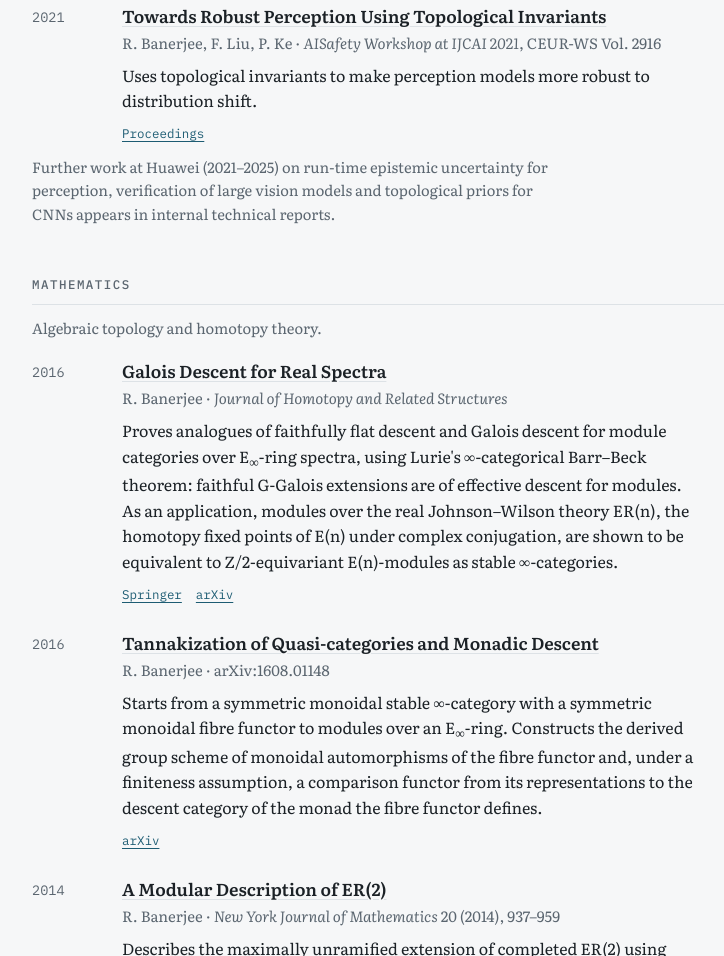
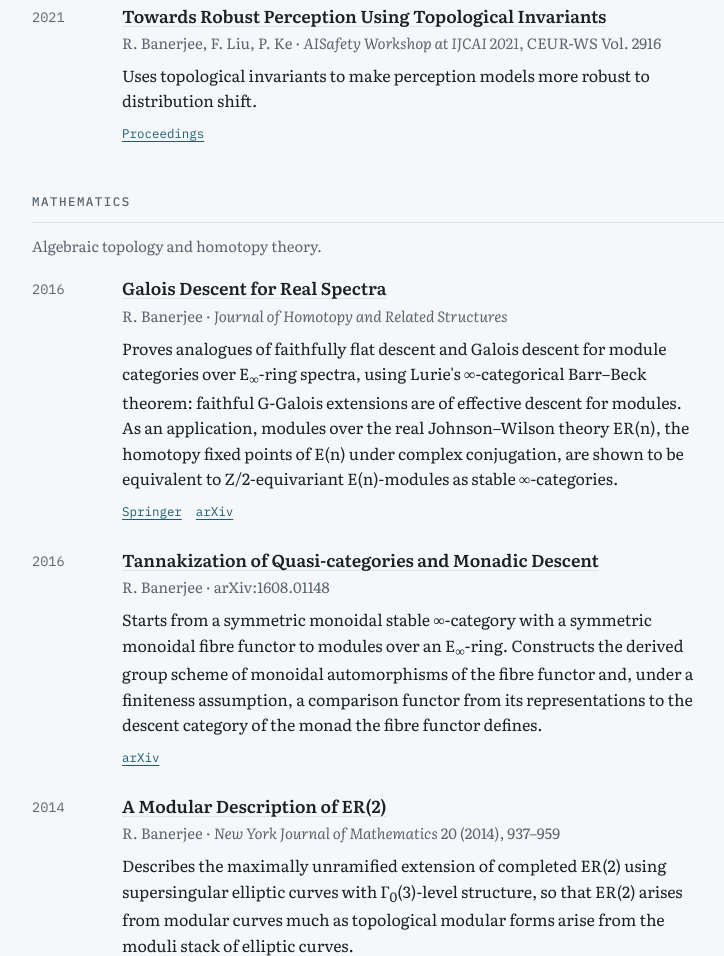
Before and after one commit to romiebanerjee/romiebanerjee.github.io, a plain HTML site: page index.html in a window 1280 px wide. Shown: the part 1545-2501 px from the top of the page, without its empty margins (228-952 px from the left). Drawn offline with Linux system fonts and the light colour scheme.

Commit message:
update index

```diff
--- a/index.html
+++ b/index.html
@@ -151,7 +151,6 @@
         </div>
       </li>
     </ol>
-    <p class="note">Further work at Huawei (2021–2025) on run-time epistemic uncertainty for perception, verification of large vision models and topological priors for CNNs appears in internal technical reports.</p>
   </section>
 
   <section id="math" aria-labelledby="math-h">
```
